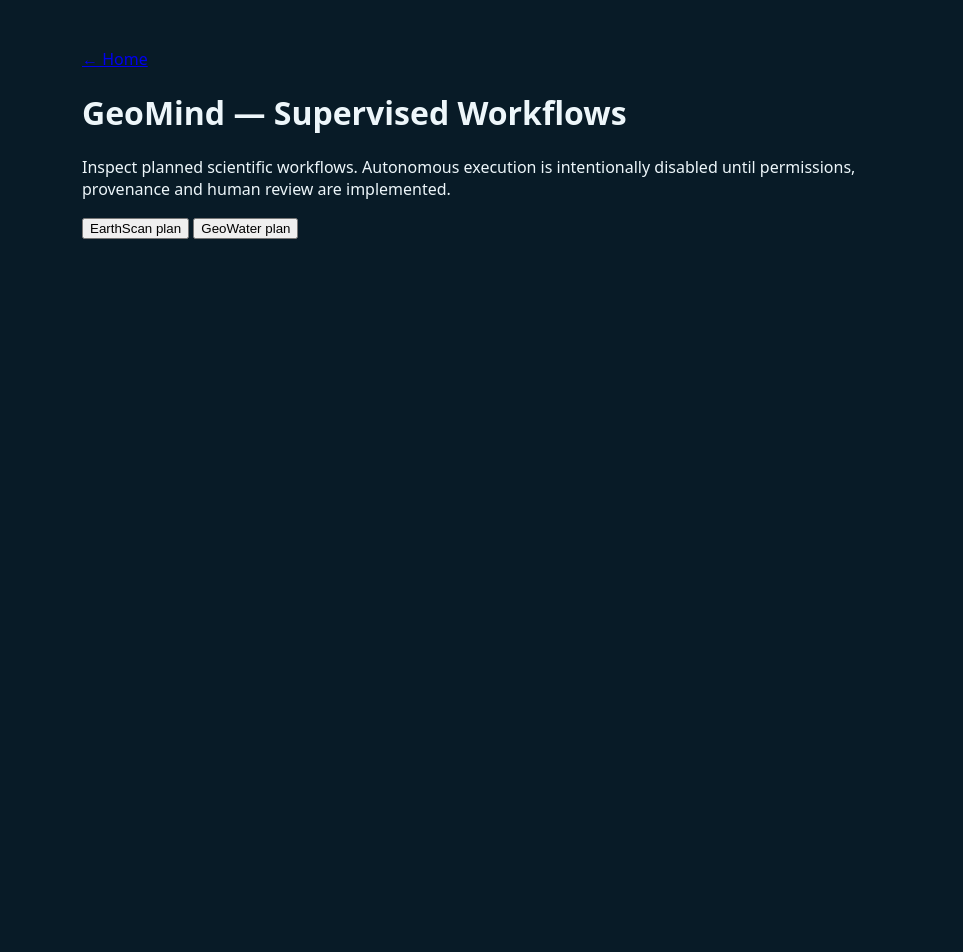
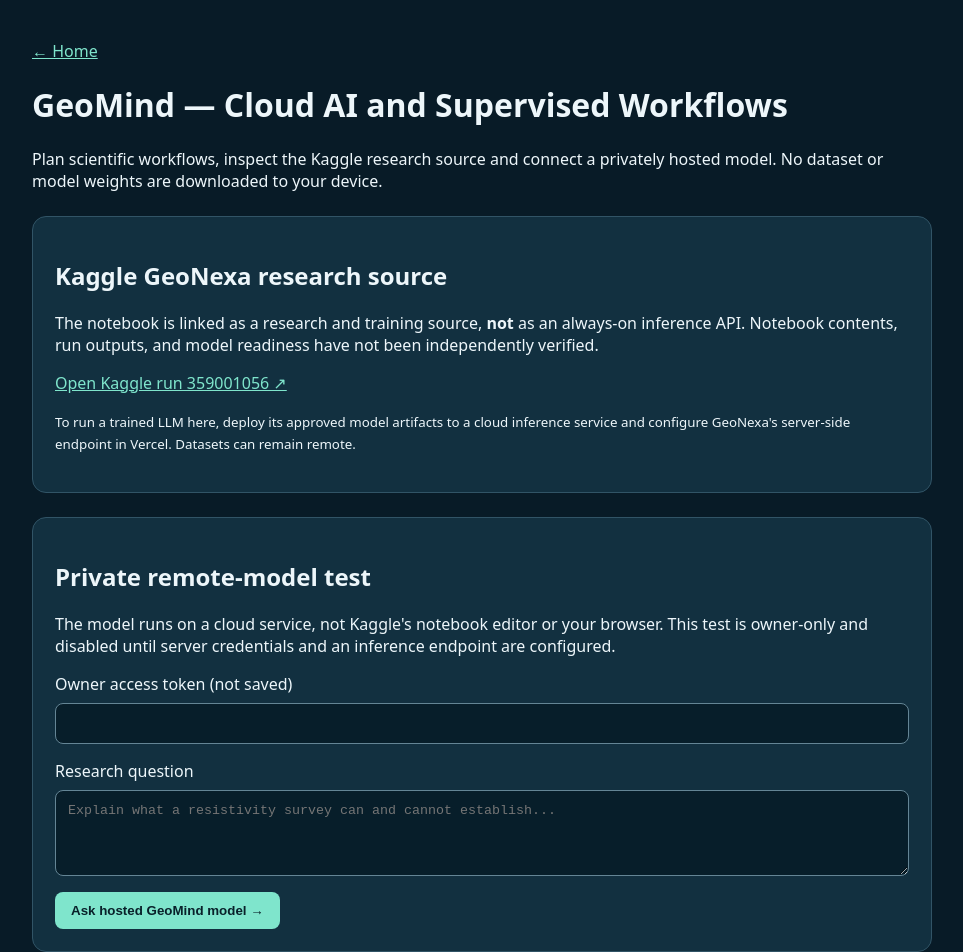
Before and after one commit to mabrig1/GeoNexa-Africa, a Next.js app: page /geomind in a window 1280 px wide. Shown: the top 952 px of the page, without its empty margins (158-1121 px from the left). Before the commit the page ends 800 px from the top, so only its background shows below. Built offline with nearby package versions, Linux system fonts and the light colour scheme.

Commit message:
feat: add Kaggle provenance and owner-only GeoMind cloud UI

```diff
--- a/app/geomind/page.tsx
+++ b/app/geomind/page.tsx
@@ -1,4 +1,90 @@
 'use client';
-import {useState} from 'react';
-type Plan={workflow:string;execution:string;humanApprovalRequired:boolean;steps:string[];notice:string};
-export default function GeoMind(){const [plan,setPlan]=useState<Plan|null>(null),[error,setError]=useState('');async function show(workflow:'earthscan'|'geowater'){setError('');setPlan(null);try{const r=await fetch('/api/agents/plan',{method:'POST',headers:{'Content-Type':'application/json'},body:JSON.stringify({workflow})});const data=await r.json();if(!r.ok)throw new Error(data.error);setPlan(data)}catch(e){setError(e instanceof Error?e.message:'Failed to load plan')}}return <main style={{maxWidth:800,margin:'auto',padding:'48px 20px',fontFamily:'system-ui'}}><a href="/">← Home</a><h1>GeoMind — Supervised Workflows</h1><p>Inspect planned scientific workflows. Autonomous execution is intentionally disabled until permissions, provenance and human review are implemented.</p><button onClick={()=>show('earthscan')}>EarthScan plan</button> <button onClick={()=>show('geowater')}>GeoWater plan</button>{error&&<p role="alert">{error}</p>}{plan&&<section aria-live="polite"><h2>{plan.workflow} workflow</h2><p>{plan.notice}</p><ol>{plan.steps.map(s=><li key={s}>{s.replaceAll('_',' ')}</li>)}</ol><p>Human approval required: {plan.humanApprovalRequired?'Yes':'No'}</p></section>}</main>}
+import { useState } from 'react';
+
+type Plan = { workflow: string; execution: string; humanApprovalRequired: boolean; steps: string[]; notice: string };
+type InferenceResult = { answer?: string; error?: string; disclaimer?: string };
+
+const shell = { maxWidth: 900, margin: 'auto', padding: '40px 20px', fontFamily: 'system-ui' };
+const panel = { border: '1px solid #315466', borderRadius: 14, padding: 22, background: '#123040', marginTop: 24 };
+const control = { background: '#071e2a', color: '#fff', border: '1px solid #648595', padding: 12, borderRadius: 8, width: '100%', boxSizing: 'border-box' as const };
+const button = { background: '#7fe5cc', color: '#09212a', padding: '11px 16px', borderRadius: 8, border: 0, cursor: 'pointer', fontWeight: 700 as const };
+
+export default function GeoMind() {
+  const [plan, setPlan] = useState<Plan | null>(null);
+  const [error, setError] = useState('');
+  const [question, setQuestion] = useState('');
+  const [ownerToken, setOwnerToken] = useState('');
+  const [answer, setAnswer] = useState('');
+  const [aiError, setAiError] = useState('');
+  const [busy, setBusy] = useState(false);
+
+  async function show(workflow: 'earthscan' | 'geowater') {
+    setError(''); setPlan(null);
+    try {
+      const r = await fetch('/api/agents/plan', {
+        method: 'POST', headers: { 'Content-Type': 'application/json' },
+        body: JSON.stringify({ workflow })
+      });
+      const data = await r.json();
+      if (!r.ok) throw new Error(data.error);
+      setPlan(data);
+    } catch (e) { setError(e instanceof Error ? e.message : 'Failed to load plan'); }
+  }
+
+  async function ask() {
+    setBusy(true); setAiError(''); setAnswer('');
+    try {
+      const response = await fetch('/api/geomind/ask', {
+        method: 'POST',
+        headers: {
+          'Content-Type': 'application/json',
+          Authorization: `Bearer ${ownerToken}`
+        },
+        body: JSON.stringify({ question })
+      });
+      const result: InferenceResult = await response.json();
+      if (!response.ok || !result.answer) throw new Error(result.error || 'Remote model did not answer');
+      setAnswer(result.answer);
+    } catch (e) {
+      setAiError(e instanceof Error ? e.message : 'Could not connect to the remote model');
+    } finally {
+      setBusy(false);
+    }
+  }
+
+  return <main style={shell}>
+    <a href="/" style={{ color: '#7fe5cc' }}>← Home</a>
+    <h1>GeoMind — Cloud AI and Supervised Workflows</h1>
+    <p>Plan scientific workflows, inspect the Kaggle research source and connect a privately hosted model. No dataset or model weights are downloaded to your device.</p>
+
+    <section style={panel} aria-labelledby="kaggle-title">
+      <h2 id="kaggle-title">Kaggle GeoNexa research source</h2>
+      <p>The notebook is linked as a research and training source, <strong>not</strong> as an always-on inference API. Notebook contents, run outputs, and model readiness have not been independently verified.</p>
+      <p><a href="https://www.kaggle.com/code/mabrigkorie/geonexa/edit/run/359001056" target="_blank" rel="noopener noreferrer" style={{ color: '#7fe5cc' }}>Open Kaggle run 359001056 ↗</a></p>
+      <p><small>To run a trained LLM here, deploy its approved model artifacts to a cloud inference service and configure GeoNexa's server-side endpoint in Vercel. Datasets can remain remote.</small></p>
+    </section>
+
+    <section style={panel} aria-labelledby="ai-title">
+      <h2 id="ai-title">Private remote-model test</h2>
+      <p>The model runs on a cloud service, not Kaggle's notebook editor or your browser. This test is owner-only and disabled until server credentials and an inference endpoint are configured.</p>
+      <form onSubmit={e => { e.preventDefault(); void ask(); }}>
+        <label htmlFor="geomind-owner">Owner access token (not saved)</label>
+        <input id="geomind-owner" type="password" autoComplete="off" value={ownerToken} onChange={e => setOwnerToken(e.target.value)} style={{ ...control, margin: '8px 0 16px' }} required minLength={32} />
+        <label htmlFor="geomind-question">Research question</label>
+        <textarea id="geomind-question" value={question} onChange={e => setQuestion(e.target.value)} minLength={3} maxLength={800} rows={4} style={{ ...control, display: 'block', margin: '8px 0 16px' }} placeholder="Explain what a resistivity survey can and cannot establish..." required />
+        <button type="submit" style={button} disabled={busy || question.trim().length < 3 || ownerToken.length < 32}>{busy ? 'Contacting model…' : 'Ask hosted GeoMind model →'}</button>
+      </form>
+      {aiError && <p role="alert" style={{ color: '#ffc4bc' }}>{aiError}</p>}
+      {answer && <section aria-live="polite"><h3>Experimental model response</h3><p style={{ whiteSpace: 'pre-wrap' }}>{answer}</p><small>Not professional geological advice; verify with independent data and qualified experts.</small></section>}
+    </section>
+
+    <section style={panel} aria-labelledby="plan-title">
+      <h2 id="plan-title">Supervised scientific workflows</h2>
+      <p>These deterministic planning workflows remain available without AI credentials. They do not execute geological predictions.</p>
+      <button style={button} onClick={() => void show('earthscan')}>EarthScan plan</button>{' '}
+      <button style={button} onClick={() => void show('geowater')}>GeoWater plan</button>
+      {error && <p role="alert">{error}</p>}
+      {plan && <section aria-live="polite"><h3>{plan.workflow} workflow</h3><p>{plan.notice}</p><ol>{plan.steps.map(s => <li key={s}>{s.replaceAll('_', ' ')}</li>)}</ol><p>Human approval required: {plan.humanApprovalRequired ? 'Yes' : 'No'}</p></section>}
+    </section>
+  </main>;
+}
```
